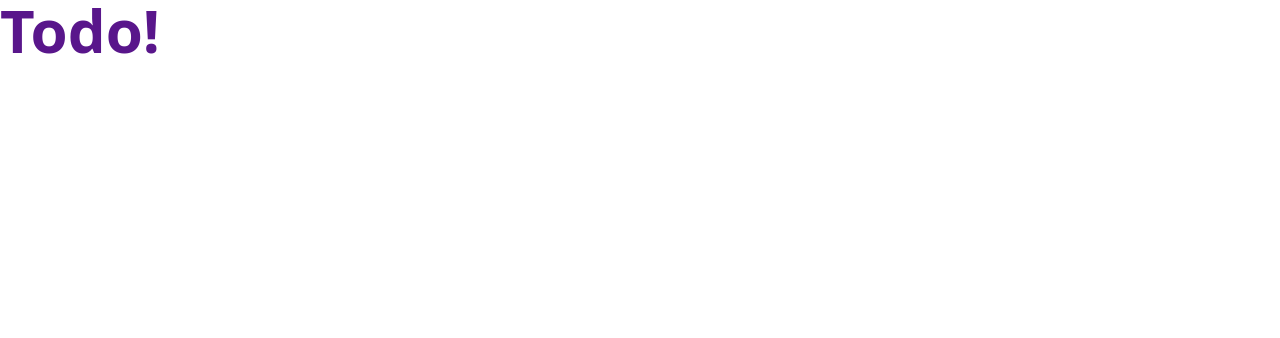
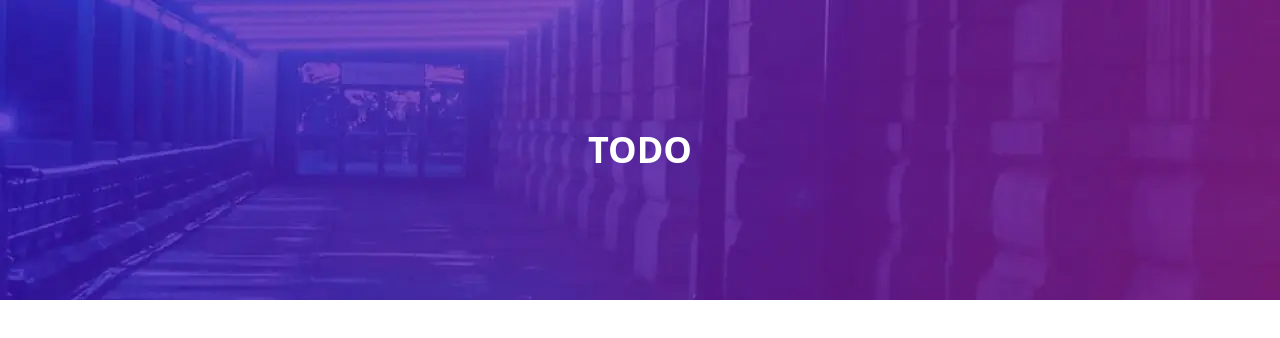
Before and after one commit to JoleneKearse/todo, a React (Vite) app: page / in a window 1280 px wide. Shown: the top 338 px of the page. Built offline with nearby package versions, Linux system fonts and the light colour scheme.

Commit message:
feat: start header component

```diff
--- a/src/App.tsx
+++ b/src/App.tsx
@@ -1,7 +1,14 @@
+import { useState } from "react";
+import Header from "./components/Header";
+
+type Views = "landing" | "login" | "todos";
+
 function App() {
+  const [view, setView] = useState<Views>("landing");
+
   return (
     <>
-      <h1 className="text-6xl text-purple-900 font-extrabold">Todo!</h1>
+      <Header />
     </>
   );
 }
--- /dev/null
+++ b/src/components/Header.tsx
@@ -0,0 +1,9 @@
+const Header = () => {
+  return (
+    <header className="bg-[url('/bg-desktop-dark.webp')] bg-cover bg-no-repeat h-[300px] uppercase flex items-center justify-center text-white font-bold text-4xl">
+      Todo
+    </header>
+  );
+};
+
+export default Header;
```
